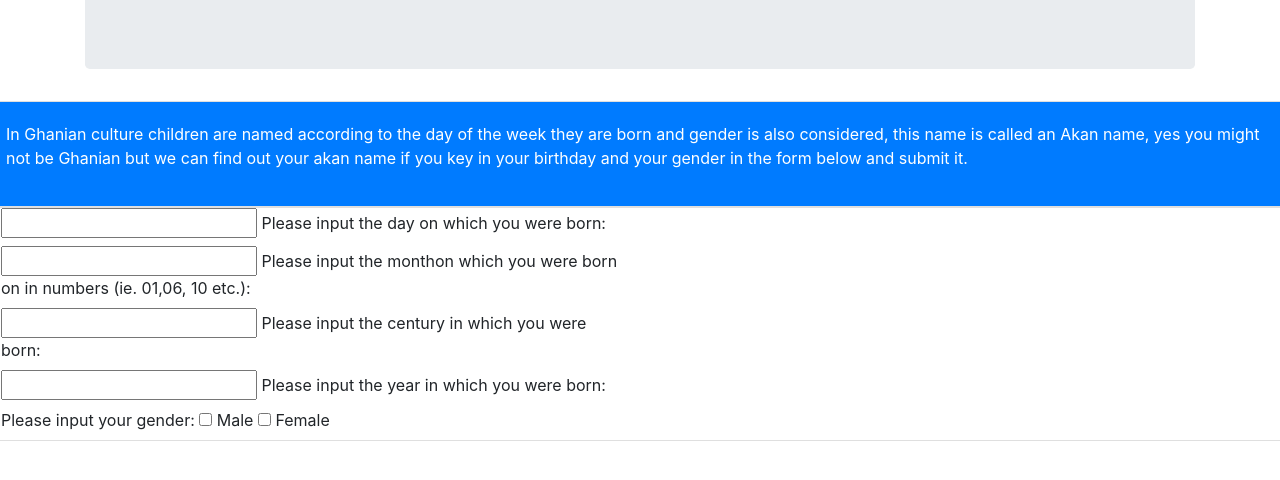
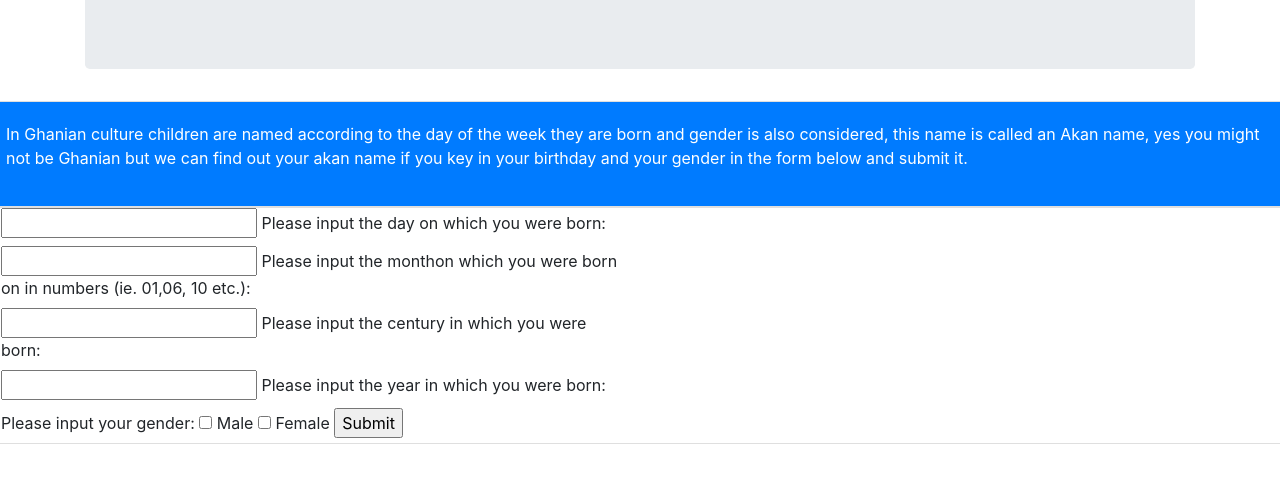
Before and after one commit to murumba631/akan-name-application, a plain HTML site: page index.html in a window 1280 px wide. Shown: the part 152-632 px from the top of the page. Drawn offline with Linux system fonts and the light colour scheme.

```diff
--- a/index.html
+++ b/index.html
@@ -49,10 +49,10 @@
                                 <input type="checkbox">
                                 Female
                             </label>
+                            <input type="submit">
                         </form>
                     </div>
                 </div>
             </div>
         </body>
-    </div>
 </html>
```
